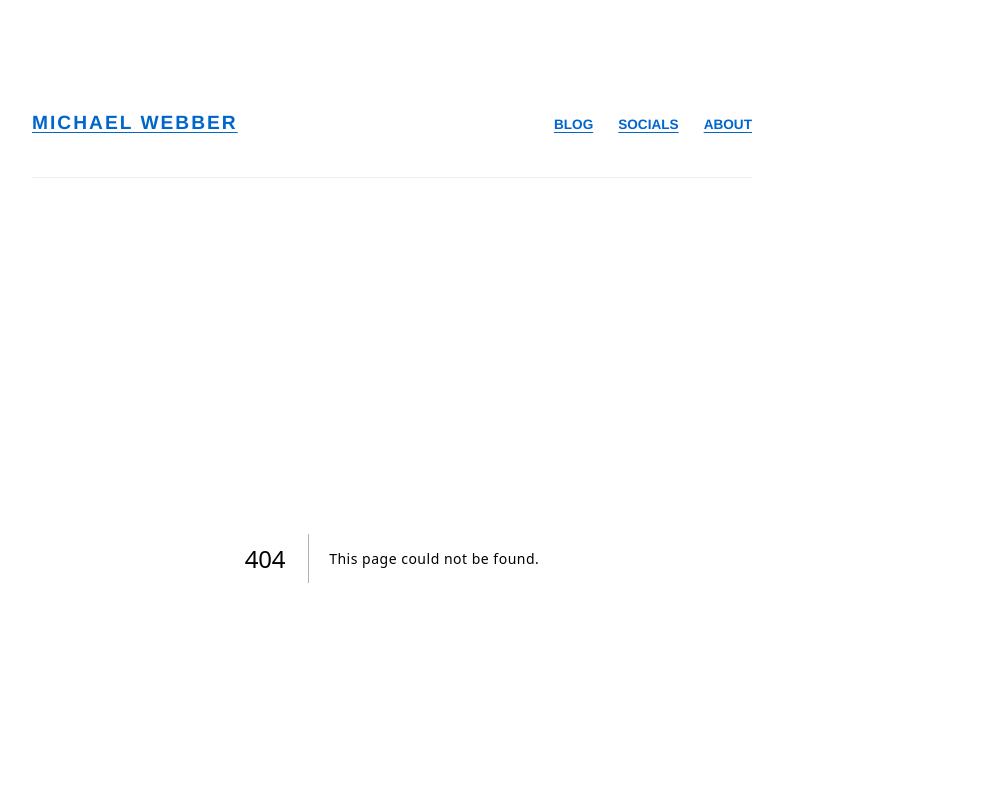
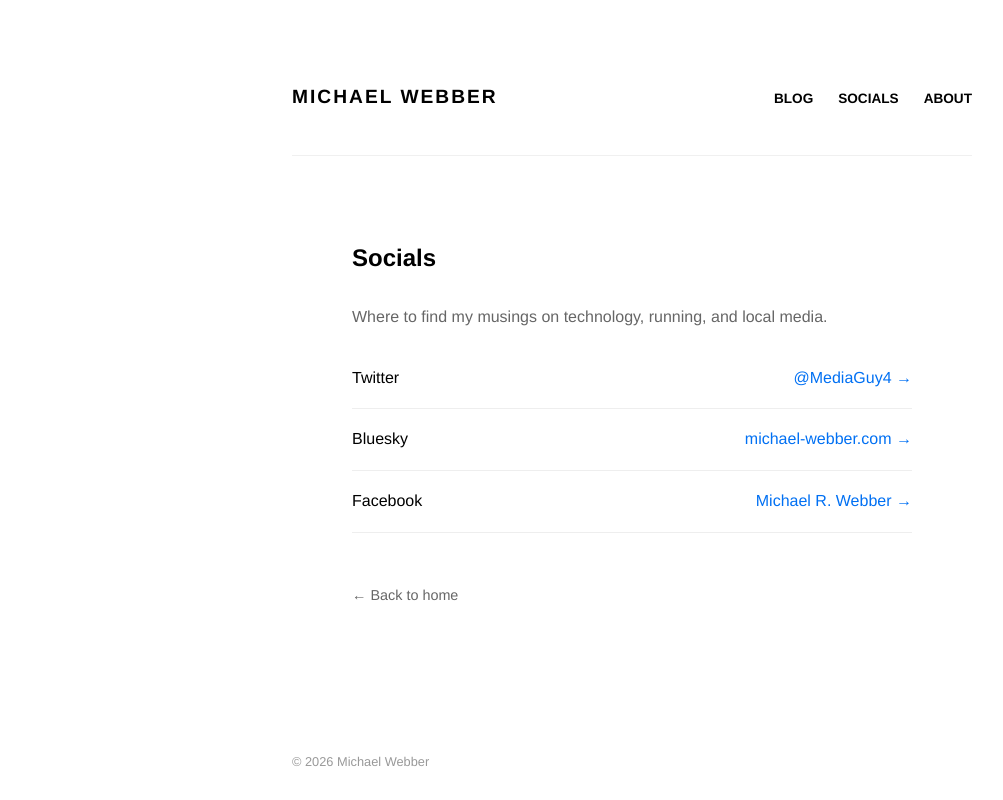
Before and after one commit to vid131/mwebber-blog, a Next.js app: page /socials in a window 1280 px wide. Before the commit this address had no page. Shown: the top 800 px of the page, without its empty margins (8-1011 px from the left). Built offline with nearby package versions, Linux system fonts and the light colour scheme.

Commit message:
Add Social Page

```diff
--- a/app/layout.tsx
+++ b/app/layout.tsx
@@ -3,8 +3,9 @@ import "./globals.css";
 
 export default function RootLayout({ children }: { children: React.ReactNode }) {
   return (
-    <div lang="en">
-      <article>
+    <html lang="en">
+      <body>
+        <div style={{ maxWidth: '800px', margin: '0 auto', padding: '0 20px' }}>
           <header style={{
             padding: '80px 0 40px 0',
             display: 'flex',
@@ -13,21 +14,22 @@ export default function RootLayout({ children }: { children: React.ReactNode })
             borderBottom: '1px solid #f0f0f0'
           }}>
             <h1 style={{ fontSize: '1.2rem', margin: 0, letterSpacing: '2px', fontWeight: '900' }}>
-            <Link href="/">MICHAEL WEBBER</Link>
+              <Link href="/" style={{ textDecoration: 'none', color: 'black' }}>MICHAEL WEBBER</Link>
             </h1>
             <nav style={{ fontSize: '0.85rem', fontWeight: '600' }}>
-            <Link href="/blog" style={{ marginLeft: '25px' }}>BLOG</Link>
-            <Link href="/socials" style={{ marginLeft: '25px' }}>SOCIALS</Link>
-            <Link href="/about" style={{ marginLeft: '25px' }}>ABOUT</Link>
+              <Link href="/blog" style={{ marginLeft: '25px', textDecoration: 'none', color: 'black' }}>BLOG</Link>
+              <Link href="/socials" style={{ marginLeft: '25px', textDecoration: 'none', color: 'black' }}>SOCIALS</Link>
+              <Link href="/about" style={{ marginLeft: '25px', textDecoration: 'none', color: 'black' }}>ABOUT</Link>
             </nav>
           </header>
 
-        {children}
+          <main>{children}</main>
 
           <footer style={{ marginTop: '100px', paddingBottom: '60px', color: '#999', fontSize: '0.8rem' }}>
             © {new Date().getFullYear()} Michael Webber
           </footer>
-      </article>
         </div>
+      </body>
+    </html>
   );
 }
--- /dev/null
+++ b/app/socials/page.tsx
@@ -0,0 +1,44 @@
+import Link from 'next/link';
+
+export default function SocialsPage() {
+  const links = [
+    { name: 'Twitter', handle: '@MediaGuy4', url: 'https://twitter.com/MediaGuy4' },
+    { name: 'Bluesky', handle: 'michael-webber.com', url: 'https://bsky.app/profile/michael-webber.com' },
+    { name: 'Facebook', handle: 'Michael R. Webber', url: 'https://www.facebook.com/MichaelRWebber' },
+  ];
+
+  return (
+    <main style={{ maxWidth: '600px', margin: '0 auto', padding: '40px 20px' }}>
+      <h1 style={{ fontSize: '1.5rem', fontWeight: 'bold', marginBottom: '24px' }}>Socials</h1>
+      <p style={{ color: '#666', marginBottom: '32px' }}>Where to find my musings on technology, running, and local media.</p>
+
+      <ul style={{ listStyle: 'none', padding: 0 }}>
+        {links.map((link) => (
+          <li key={link.name} style={{ marginBottom: '16px', borderBottom: '1px solid #eee', paddingBottom: '16px' }}>
+            <Link
+              href={link.url}
+              target="_blank"
+              rel="noopener noreferrer"
+              style={{
+                display: 'flex',
+                justifyContent: 'space-between',
+                textDecoration: 'none',
+                color: '#000',
+                fontWeight: '500'
+              }}
+            >
+              <span>{link.name}</span>
+              <span style={{ color: '#0070f3' }}>{link.handle} →</span>
+            </Link>
+          </li>
+        ))}
+      </ul>
+
+      <footer style={{ marginTop: '48px' }}>
+        <Link href="/" style={{ fontSize: '0.9rem', color: '#666', textDecoration: 'none' }}>
+          ← Back to home
+        </Link>
+      </footer>
+    </main>
+  );
+}
```
Lines whose indentation alone changed are shown as unchanged.
